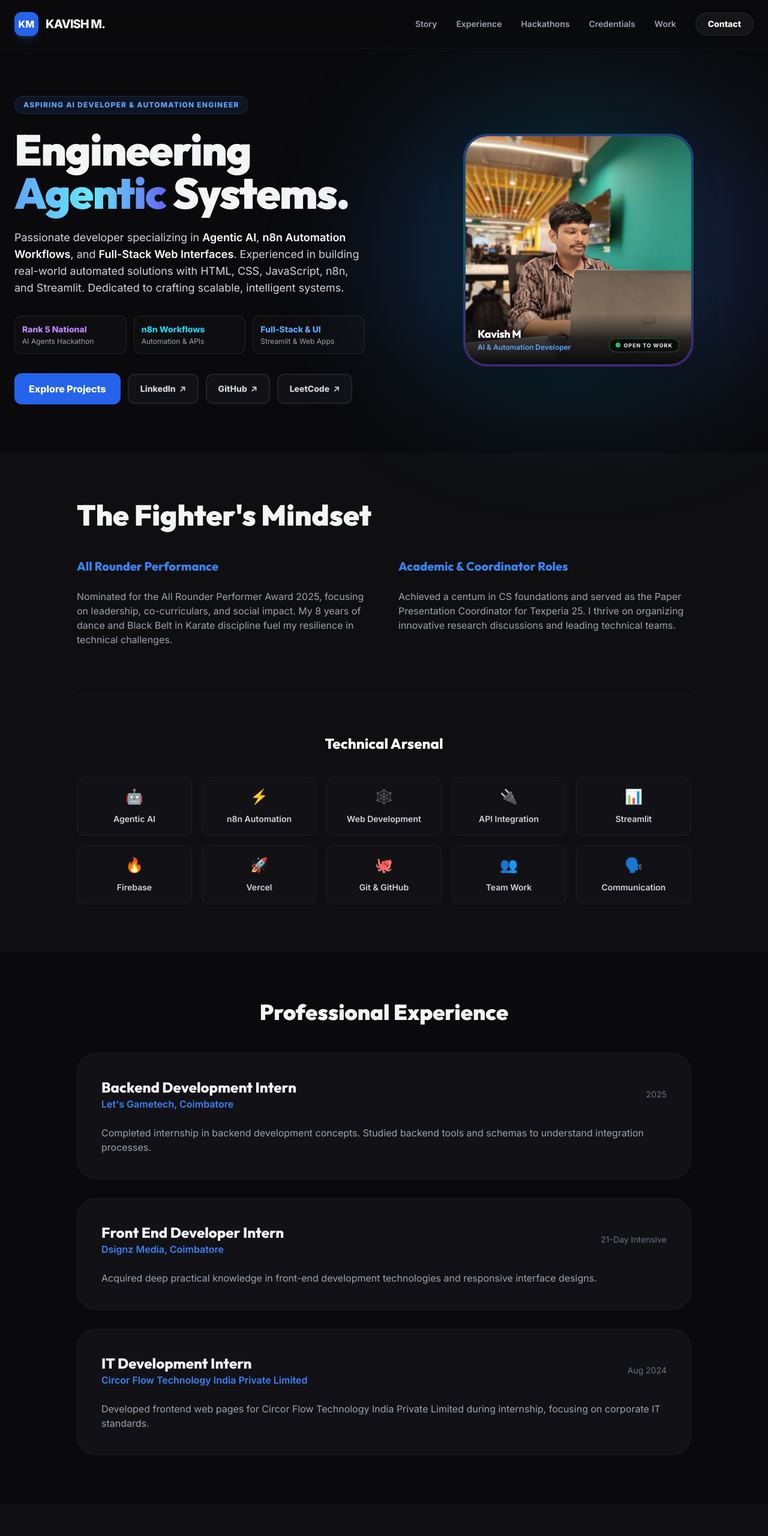
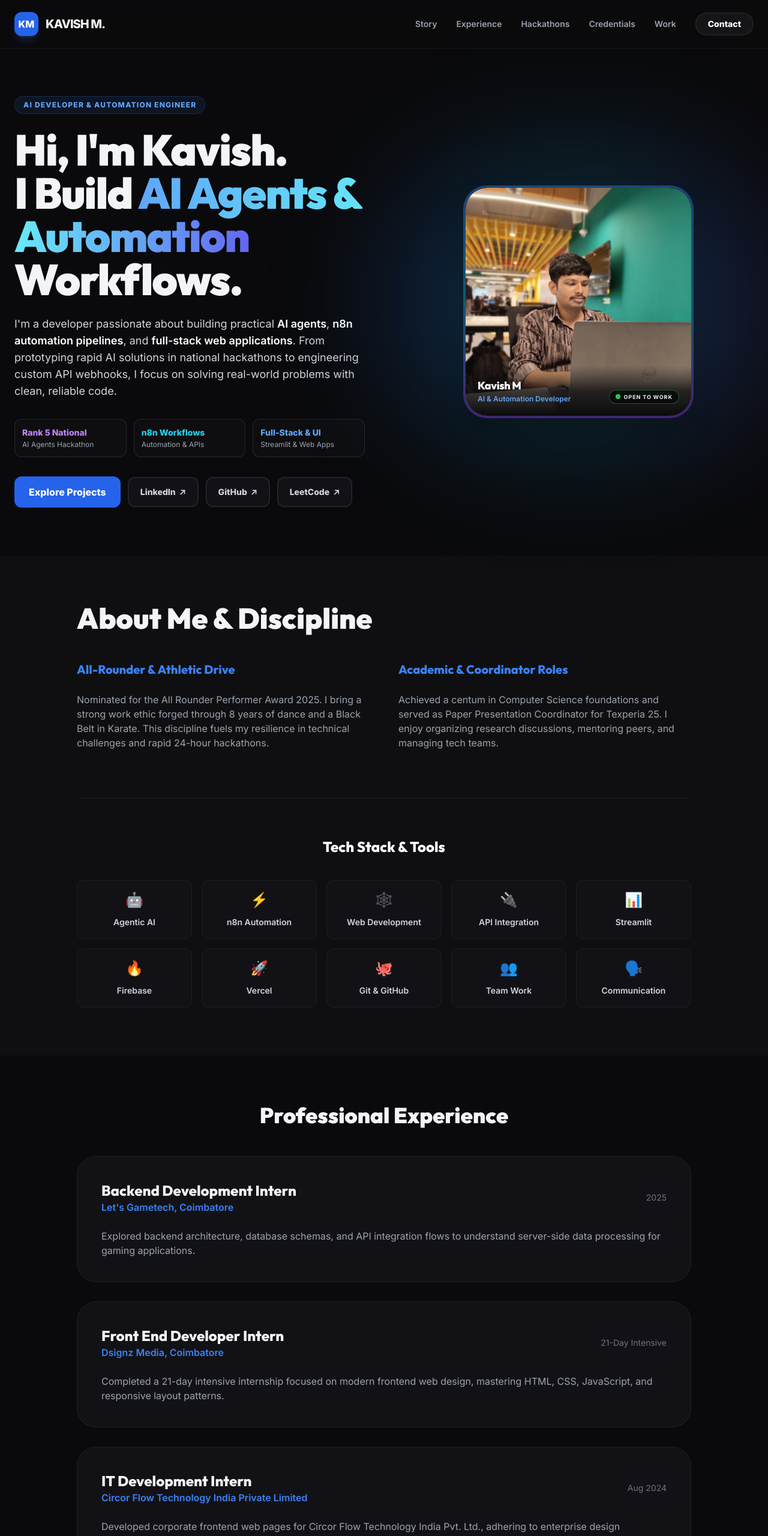
Before and after one commit to kavishM765/my-interactive-portfolio, a website: page index.html in a window 1280 px wide. Shown: the top 2560 px of the page at 60% size. Drawn offline with nearby package versions, Linux system fonts and the light colour scheme.

Commit message:
feat: humanize portfolio copy, remove robotic AI buzzwords, and rewrite titles into authentic first-person developer voice

```diff
--- a/index.html
+++ b/index.html
@@ -69,13 +69,13 @@
             <div class="max-w-7xl mx-auto grid grid-cols-1 lg:grid-cols-2 gap-8 lg:gap-16 items-center">
                 <div class="animate-on-scroll fade-up flex flex-col justify-center">
                     <span class="inline-flex items-center gap-2 px-3.5 py-1.5 rounded-full bg-blue-500/10 border border-blue-500/20 text-blue-400 text-xs font-bold uppercase tracking-widest mb-6 w-fit">
-                        Aspiring AI Developer & Automation Engineer
+                        AI Developer & Automation Engineer
                     </span>
                     <h1 class="font-heading text-4xl sm:text-5xl md:text-6xl lg:text-7xl font-black tracking-tight mb-6 leading-tight">
-                        Engineering <br> <span class="text-transparent bg-clip-text bg-gradient-to-r from-blue-400 via-cyan-300 to-indigo-500">Agentic</span> Systems.
+                        Hi, I'm Kavish. <br> I Build <span class="text-transparent bg-clip-text bg-gradient-to-r from-blue-400 via-cyan-300 to-indigo-500">AI Agents & Automation</span> Workflows.
                     </h1>
                     <p class="text-base sm:text-lg text-gray-300 w-full mb-8 leading-relaxed font-normal">
-                        Passionate developer specializing in <strong class="text-white font-semibold">Agentic AI</strong>, <strong class="text-white font-semibold">n8n Automation Workflows</strong>, and <strong class="text-white font-semibold">Full-Stack Web Interfaces</strong>. Experienced in building real-world automated solutions with HTML, CSS, JavaScript, n8n, and Streamlit. Dedicated to crafting scalable, intelligent systems.
+                        I'm a developer passionate about building practical <strong class="text-white font-semibold">AI agents</strong>, <strong class="text-white font-semibold">n8n automation pipelines</strong>, and <strong class="text-white font-semibold">full-stack web applications</strong>. From prototyping rapid AI solutions in national hackathons to engineering custom API webhooks, I focus on solving real-world problems with clean, reliable code.
                     </p>
 
                     <!-- Clean Metric Highlights Bar (No Emojis) -->
@@ -152,25 +152,25 @@
 
         <section id="about" class="py-12 md:py-20 px-6 bg-white/[0.02]">
             <div class="max-w-5xl mx-auto">
-                <h2 class="font-heading text-3xl md:text-5xl font-black mb-8 md:mb-12 animate-on-scroll fade-up">The Fighter's Mindset</h2>
+                <h2 class="font-heading text-3xl md:text-5xl font-black mb-8 md:mb-12 animate-on-scroll fade-up">About Me & Discipline</h2>
                 <div class="grid grid-cols-1 md:grid-cols-2 gap-12 animate-on-scroll fade-up">
                     <div class="space-y-6">
-                        <h3 class="font-heading text-xl font-bold text-blue-500">All Rounder Performance</h3>
+                        <h3 class="font-heading text-xl font-bold text-blue-500">All-Rounder & Athletic Drive</h3>
                         <p class="text-gray-400 leading-relaxed text-sm md:text-base">
-                            Nominated for the All Rounder Performer Award 2025, focusing on leadership, co-curriculars, and social impact. My 8 years of dance and Black Belt in Karate discipline fuel my resilience in technical challenges.
+                            Nominated for the All Rounder Performer Award 2025. I bring a strong work ethic forged through 8 years of dance and a Black Belt in Karate. This discipline fuels my resilience in technical challenges and rapid 24-hour hackathons.
                         </p>
                     </div>
                     <div class="space-y-6">
                         <h3 class="font-heading text-xl font-bold text-blue-500">Academic & Coordinator Roles</h3>
                         <p class="text-gray-400 leading-relaxed text-sm md:text-base">
-                            Achieved a centum in CS foundations and served as the Paper Presentation Coordinator for Texperia 25. I thrive on organizing innovative research discussions and leading technical teams.
+                            Achieved a centum in Computer Science foundations and served as Paper Presentation Coordinator for Texperia 25. I enjoy organizing research discussions, mentoring peers, and managing tech teams.
                         </p>
                     </div>
                 </div>
 
                 <!-- Technical Skills Inventory -->
                 <div class="mt-20 pt-16 border-t border-white/5 animate-on-scroll fade-up">
-                    <h3 class="font-heading text-2xl font-bold text-center mb-10 text-white">Technical Arsenal</h3>
+                    <h3 class="font-heading text-2xl font-bold text-center mb-10 text-white">Tech Stack & Tools</h3>
                     <div class="grid grid-cols-2 sm:grid-cols-3 md:grid-cols-5 gap-4">
                         <div class="bg-[#121216] p-4 rounded-xl border border-white/5 text-center hover:border-blue-500/40 transition">
                             <span class="text-blue-500 text-2xl block mb-2">🤖</span>
@@ -229,7 +229,7 @@
                             </div>
                             <span class="text-gray-500 text-sm mt-2 md:mt-0">2025</span>
                         </div>
-                        <p class="text-gray-400 text-sm md:text-base">Completed internship in backend development concepts. Studied backend tools and schemas to understand integration processes.</p>
+                        <p class="text-gray-400 text-sm md:text-base">Explored backend architecture, database schemas, and API integration flows to understand server-side data processing for gaming applications.</p>
                     </div>
                     <div class="bg-[#121216] p-8 md:p-10 rounded-[2rem] border border-white/5 hover:border-blue-500/30 transition animate-on-scroll fade-up delay-100">
                         <div class="flex flex-col md:flex-row justify-between items-start md:items-center mb-6">
@@ -239,7 +239,7 @@
                             </div>
                             <span class="text-gray-500 text-sm mt-2 md:mt-0">21-Day Intensive</span>
                         </div>
-                        <p class="text-gray-400 text-sm md:text-base">Acquired deep practical knowledge in front-end development technologies and responsive interface designs.</p>
+                        <p class="text-gray-400 text-sm md:text-base">Completed a 21-day intensive internship focused on modern frontend web design, mastering HTML, CSS, JavaScript, and responsive layout patterns.</p>
                     </div>
                     <div class="bg-[#121216] p-8 md:p-10 rounded-[2rem] border border-white/5 hover:border-blue-500/30 transition animate-on-scroll fade-up delay-200">
                         <div class="flex flex-col md:flex-row justify-between items-start md:items-center mb-6">
@@ -249,7 +249,7 @@
                             </div>
                             <span class="text-gray-500 text-sm mt-2 md:mt-0">Aug 2024</span>
                         </div>
-                        <p class="text-gray-400 text-sm md:text-base">Developed frontend web pages for Circor Flow Technology India Private Limited during internship, focusing on corporate IT standards.</p>
+                        <p class="text-gray-400 text-sm md:text-base">Developed corporate frontend web pages for Circor Flow Technology India Pvt. Ltd., adhering to enterprise design standards and cross-device compatibility.</p>
                     </div>
                 </div>
             </div>
@@ -263,19 +263,19 @@
                     <div class="tech-card relative overflow-hidden bg-[#121216] p-8 rounded-[2rem] border border-white/5 animate-on-scroll fade-up before:absolute before:top-0 before:left-0 before:w-full before:h-[4px] before:bg-gradient-to-r before:from-blue-500 before:to-cyan-500 hover:shadow-lg hover:shadow-blue-500/5">
                         <h3 class="font-heading text-xl font-bold mb-2">BUGSLAYER 26</h3>
                         <p class="text-blue-500 text-xs font-bold uppercase tracking-widest mb-4">National Level | Team Triple Scoops</p>
-                        <p class="text-gray-400 text-sm leading-relaxed">Completed a 24-hour sprint building a Telemedicine Access Platform. Cleared 5 intense review rounds to support rural areas with low bandwidth.</p>
+                        <p class="text-gray-400 text-sm leading-relaxed">Built a Telemedicine Access Platform for low-bandwidth rural healthcare in an intense 24-hour sprint. Cleared 5 review rounds at Dhanalakshmi Srinivasan College.</p>
                     </div>
 
                     <div class="tech-card relative overflow-hidden bg-[#121216] p-8 rounded-[2rem] border border-white/5 animate-on-scroll fade-up delay-100 before:absolute before:top-0 before:left-0 before:w-full before:h-[4px] before:bg-gradient-to-r before:from-purple-500 before:to-pink-500 hover:shadow-lg hover:shadow-purple-500/5">
                         <h3 class="font-heading text-xl font-bold mb-2">DevForge (KPR IET)</h3>
                         <p class="text-blue-500 text-xs font-bold uppercase tracking-widest mb-4">AI Coding Sprint | Team Dynamic Duo</p>
-                        <p class="text-gray-400 text-sm leading-relaxed">Cleared 3 review rounds in a power-packed 24-hour hackathon. Managed frontend (HTML, CSS, JS) while integrating backend with n8n.</p>
+                        <p class="text-gray-400 text-sm leading-relaxed">Cleared 3 review rounds in a 24-hour hackathon. Built the interactive web frontend while connecting backend workflows through custom n8n webhooks.</p>
                     </div>
 
                     <div class="tech-card relative overflow-hidden bg-[#121216] p-8 rounded-[2rem] border border-white/5 animate-on-scroll fade-up delay-200 before:absolute before:top-0 before:left-0 before:w-full before:h-[4px] before:bg-gradient-to-r before:from-cyan-500 before:to-emerald-500 hover:shadow-lg hover:shadow-emerald-500/5">
                         <h3 class="font-heading text-xl font-bold mb-2">AI Agents Hackathon</h3>
                         <p class="text-blue-500 text-xs font-bold uppercase tracking-widest mb-4">Rank 5 | Swafinix Technologies</p>
-                        <p class="text-gray-400 text-sm leading-relaxed">Secured Rank 5 in the Prototype Submission Round. Prototyped rapid AI solutions under strict time limits.</p>
+                        <p class="text-gray-400 text-sm leading-relaxed">Secured 5th rank nationally in the Prototype Round. Designed and prototyped autonomous AI agent workflow pipelines under strict time limits.</p>
                     </div>
 
                 </div>
@@ -411,34 +411,34 @@
                 </div>
 
                 <div class="mt-24 mb-10">
-                    <h4 class="font-heading text-center text-gray-500 text-sm font-bold uppercase tracking-widest mb-10 animate-on-scroll fade-up">Core Engineering Pillars</h4>
+                    <h4 class="font-heading text-center text-gray-500 text-sm font-bold uppercase tracking-widest mb-10 animate-on-scroll fade-up">What I Do Best</h4>
 
                     <div class="grid grid-cols-1 md:grid-cols-2 lg:grid-cols-4 gap-6 animate-on-scroll fade-up delay-100">
 
                         <div class="group relative p-8 bg-[#121216] rounded-[2rem] border border-white/5 hover:border-blue-500/40 transition-all duration-500 overflow-hidden hover:-translate-y-2 shadow-lg hover:shadow-blue-500/10">
                             <div class="absolute inset-0 bg-gradient-to-br from-blue-500/5 to-transparent opacity-0 group-hover:opacity-100 transition-opacity duration-500"></div>
                             <div class="relative z-10">
-                                <span class="text-blue-500 text-xs font-bold uppercase tracking-widest block mb-4">AI & Workflows</span>
-                                <h3 class="font-heading text-2xl font-black text-white mb-3">n8n Automation</h3>
-                                <p class="text-gray-400 text-sm leading-relaxed">Architecting autonomous agentic workflows, integrating LLMs, and building enterprise-grade process automations.</p>
+                                <span class="text-blue-500 text-xs font-bold uppercase tracking-widest block mb-4">Automation</span>
+                                <h3 class="font-heading text-2xl font-black text-white mb-3">n8n Workflows</h3>
+                                <p class="text-gray-400 text-sm leading-relaxed">Building custom n8n workflows, connecting webhooks, integrating AI models, and automating business lead pipelines.</p>
                             </div>
                         </div>
 
                         <div class="group relative p-8 bg-[#121216] rounded-[2rem] border border-white/5 hover:border-purple-500/40 transition-all duration-500 overflow-hidden hover:-translate-y-2 shadow-lg hover:shadow-purple-500/10">
                             <div class="absolute inset-0 bg-gradient-to-br from-purple-500/5 to-transparent opacity-0 group-hover:opacity-100 transition-opacity duration-500"></div>
                             <div class="relative z-10">
-                                <span class="text-purple-500 text-xs font-bold uppercase tracking-widest block mb-4">Integration</span>
-                                <h3 class="font-heading text-2xl font-black text-white mb-3">API & Workflows</h3>
-                                <p class="text-gray-400 text-sm leading-relaxed">Engineering seamless backend interactions, data logging protocols, and API connections to drive web automation pipelines.</p>
+                                <span class="text-purple-500 text-xs font-bold uppercase tracking-widest block mb-4">Integrations</span>
+                                <h3 class="font-heading text-2xl font-black text-white mb-3">APIs & Webhooks</h3>
+                                <p class="text-gray-400 text-sm leading-relaxed">Connecting frontend applications to backend APIs, handling JSON data payloads, and configuring instant email triggers.</p>
                             </div>
                         </div>
 
                         <div class="group relative p-8 bg-[#121216] rounded-[2rem] border border-white/5 hover:border-emerald-500/40 transition-all duration-500 overflow-hidden hover:-translate-y-2 shadow-lg hover:shadow-emerald-500/10">
                             <div class="absolute inset-0 bg-gradient-to-br from-emerald-500/5 to-transparent opacity-0 group-hover:opacity-100 transition-opacity duration-500"></div>
                             <div class="relative z-10">
-                                <span class="text-emerald-500 text-xs font-bold uppercase tracking-widest block mb-4">Client-Side</span>
-                                <h3 class="font-heading text-2xl font-black text-white mb-3">Web & UI Dev</h3>
-                                <p class="text-gray-400 text-sm leading-relaxed">Developing responsive, interactive web applications using HTML, CSS, JavaScript, and dynamic Streamlit UI engines.</p>
+                                <span class="text-emerald-500 text-xs font-bold uppercase tracking-widest block mb-4">Full-Stack</span>
+                                <h3 class="font-heading text-2xl font-black text-white mb-3">Web & Streamlit Apps</h3>
+                                <p class="text-gray-400 text-sm leading-relaxed">Developing interactive web apps using modern HTML, CSS, JavaScript, and Streamlit for data-driven tools.</p>
                             </div>
                         </div>
 
@@ -447,7 +447,7 @@
                             <div class="relative z-10">
                                 <span class="text-rose-500 text-xs font-bold uppercase tracking-widest block mb-4">User Experience</span>
                                 <h3 class="font-heading text-2xl font-black text-white mb-3">UI/UX Design</h3>
-                                <p class="text-gray-400 text-sm leading-relaxed">Applying a strong, intuitive design mindset to craft user-first interfaces. I focus on aesthetic precision and human-centered experiences.</p>
+                                <p class="text-gray-400 text-sm leading-relaxed">Crafting clean, accessible, and responsive user interfaces with attention to visual hierarchy and micro-interactions.</p>
                             </div>
                         </div>
 
```
